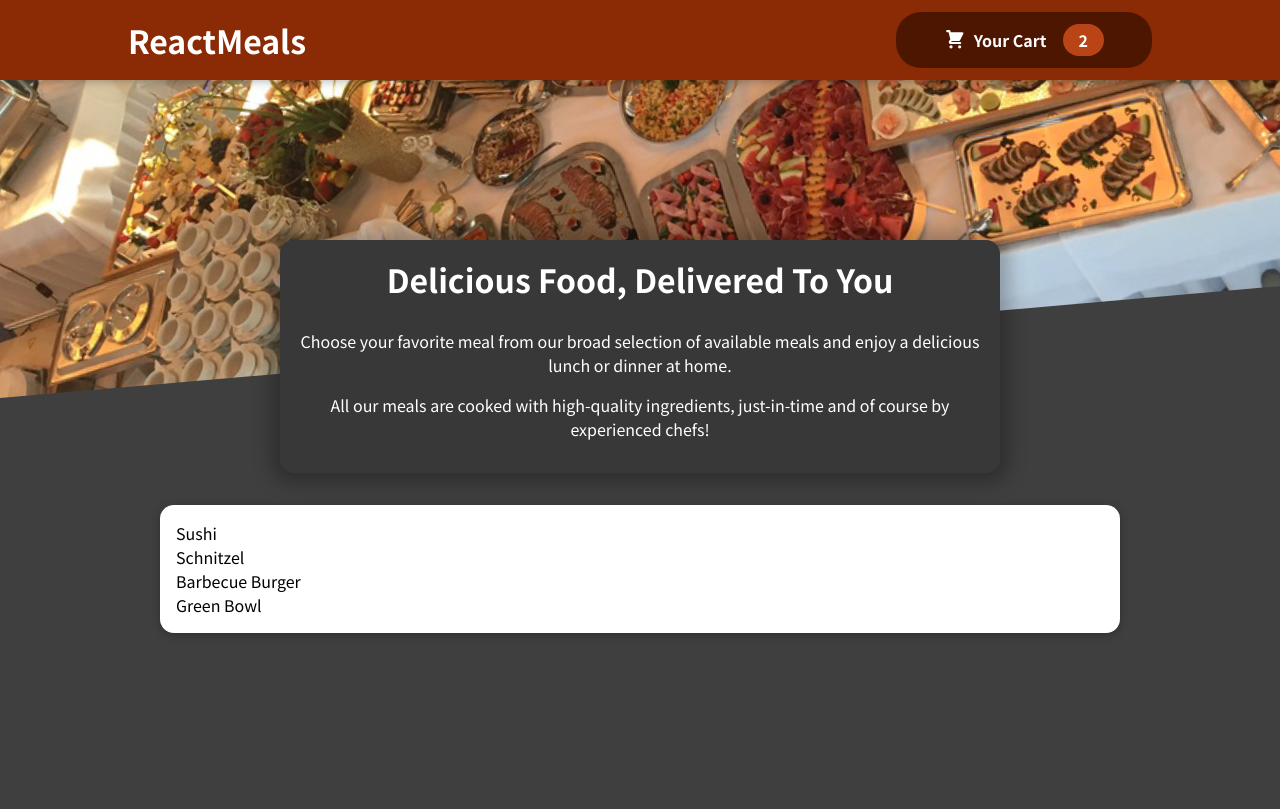
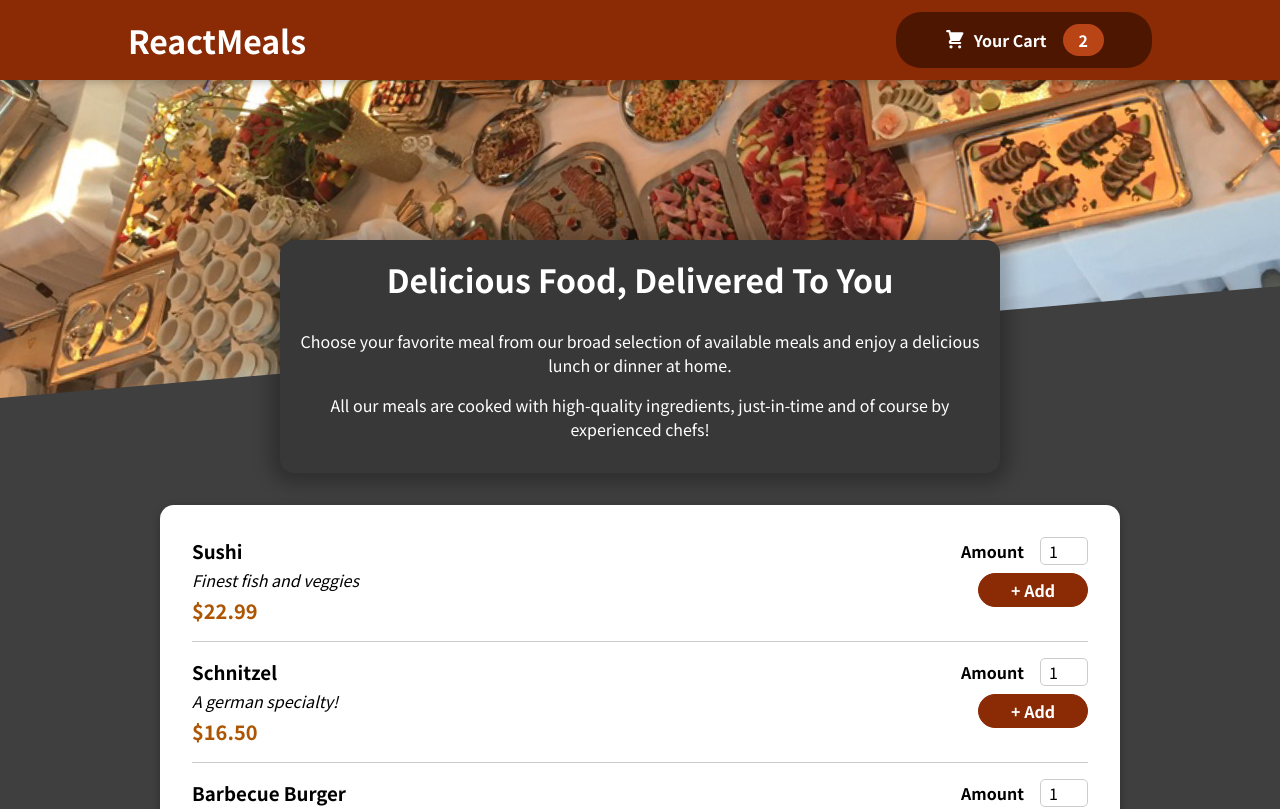
Before and after one commit to SpectreAscended/react-food-order-app-3, a React (Vite) app: page / in a window 1280 px wide. Shown: the top 809 px of the page. Built offline with nearby package versions, Linux system fonts and the light colour scheme.

Commit message:
Added meal items along with mealitem form and input

```diff
--- a/src/components/Meals/AvailableMeals.jsx
+++ b/src/components/Meals/AvailableMeals.jsx
@@ -2,11 +2,20 @@
 import classes from './AvailableMeals.module.css';
 import DUMMY_MEALS from '../../store/dummyData';
 import Card from '../UI/Card';
+import MealItem from './MealItems/MealItem';
 
 console.log(DUMMY_MEALS);
 
 const AvailableMeals = props => {
-  const meals = DUMMY_MEALS.map(meal => <li key={meal.id}>{meal.name}</li>);
+  const meals = DUMMY_MEALS.map(meal => (
+    <MealItem
+      key={meal.id}
+      name={meal.name}
+      description={meal.description}
+      price={meal.price}
+      id={meal.id}
+    />
+  ));
   return (
     <section className={classes.meals}>
       <Card>
--- /dev/null
+++ b/src/components/Meals/MealItems/MealItem.jsx
@@ -0,0 +1,22 @@
+import React from 'react';
+import classes from './MealItem.module.css';
+import MealItemForm from './MealItemForm';
+
+const MealItem = props => {
+  const price = props.price.toFixed(2);
+
+  return (
+    <li className={classes.meal}>
+      <div>
+        <div>
+          <h3>{props.name}</h3>
+        </div>
+        <div className={classes.description}>{props.description}</div>
+        <div className={classes.price}>${price}</div>
+      </div>
+      <MealItemForm />
+    </li>
+  );
+};
+
+export default MealItem;
--- /dev/null
+++ b/src/components/Meals/MealItems/MealItem.module.css
@@ -0,0 +1,22 @@
+.meal {
+  display: flex;
+  justify-content: space-between;
+  margin: 1rem;
+  padding-bottom: 1rem;
+  border-bottom: 1px solid #ccc;
+}
+
+.meal h3 {
+  margin: 0 0 0.25rem 0;
+}
+
+.description {
+  font-style: italic;
+}
+
+.price {
+  margin-top: 0.25rem;
+  font-weight: bold;
+  color: #ad5502;
+  font-size: 1.25rem;
+}
--- /dev/null
+++ b/src/components/Meals/MealItems/MealItemForm.jsx
@@ -0,0 +1,25 @@
+import React from 'react';
+import classes from './MealItemForm.module.css';
+import Input from '../../UI/Input';
+
+const MealItemForm = props => {
+  return (
+    <form className={classes.form}>
+      <Input
+        label="Amount"
+        input={{
+          key: props.id,
+          id: props.id,
+          type: 'number',
+          min: '1',
+          max: '5',
+          step: '1',
+          defaultValue: '1',
+        }}
+      />
+      <button type="submit">+ Add</button>
+    </form>
+  );
+};
+
+export default MealItemForm;
--- /dev/null
+++ b/src/components/Meals/MealItems/MealItemForm.module.css
@@ -0,0 +1,20 @@
+.form {
+  text-align: right;
+}
+
+.form button {
+  font: inherit;
+  cursor: pointer;
+  background-color: #8a2b06;
+  border: 1px solid #8a2b06;
+  color: white;
+  padding: 0.25rem 2rem;
+  border-radius: 20px;
+  font-weight: bold;
+}
+
+.form button:hover,
+.form button:active {
+  background-color: #641e03;
+  border-color: #641e03;
+}
--- /dev/null
+++ b/src/components/UI/Input.jsx
@@ -0,0 +1,13 @@
+import React from 'react';
+import classes from './Input.module.css';
+
+const Input = props => {
+  return (
+    <div className={classes.input}>
+      <label htmlFor={props.input.id}>{props.label}</label>
+      <input {...props.input} />
+    </div>
+  );
+};
+
+export default Input;
--- /dev/null
+++ b/src/components/UI/Input.module.css
@@ -0,0 +1,18 @@
+.input {
+  display: flex;
+  align-items: center;
+  margin-bottom: 0.5rem;
+}
+
+.input label {
+  font-weight: bold;
+  margin-right: 1rem;
+}
+
+.input input {
+  width: 3rem;
+  border-radius: 5px;
+  border: 1px solid #ccc;
+  font: inherit;
+  padding-left: 0.5rem;
+}
```
